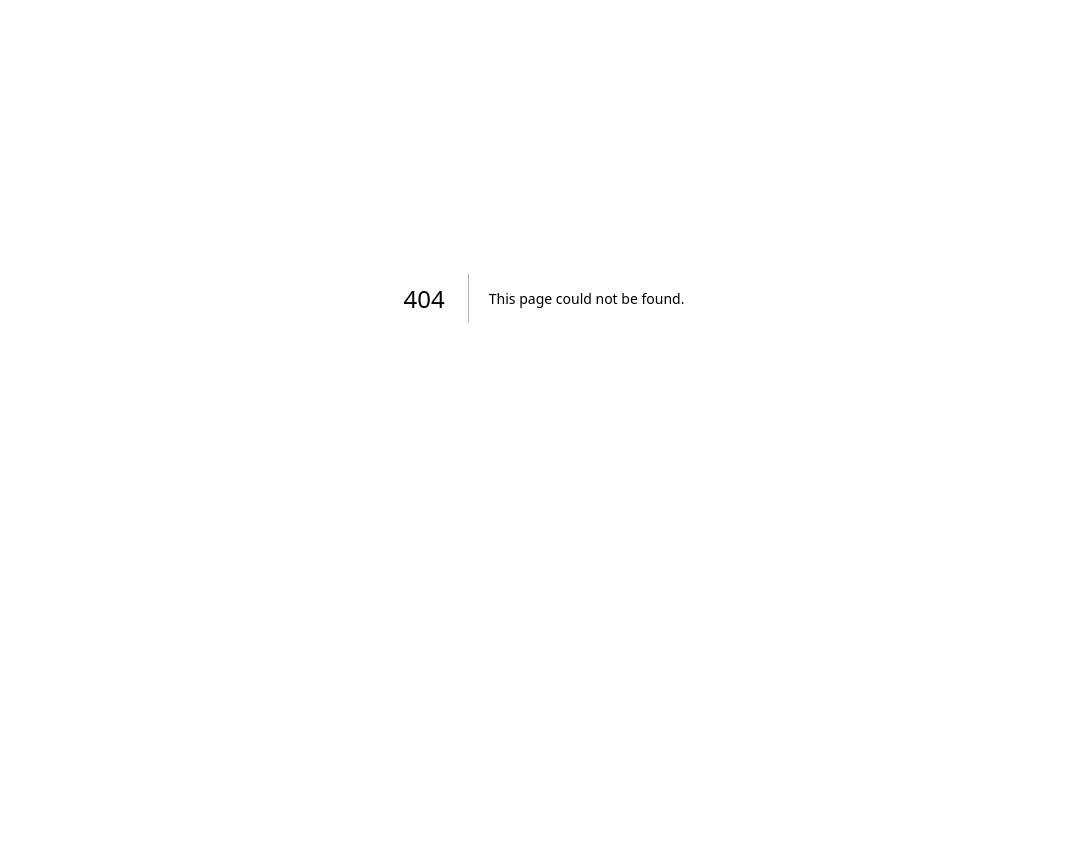
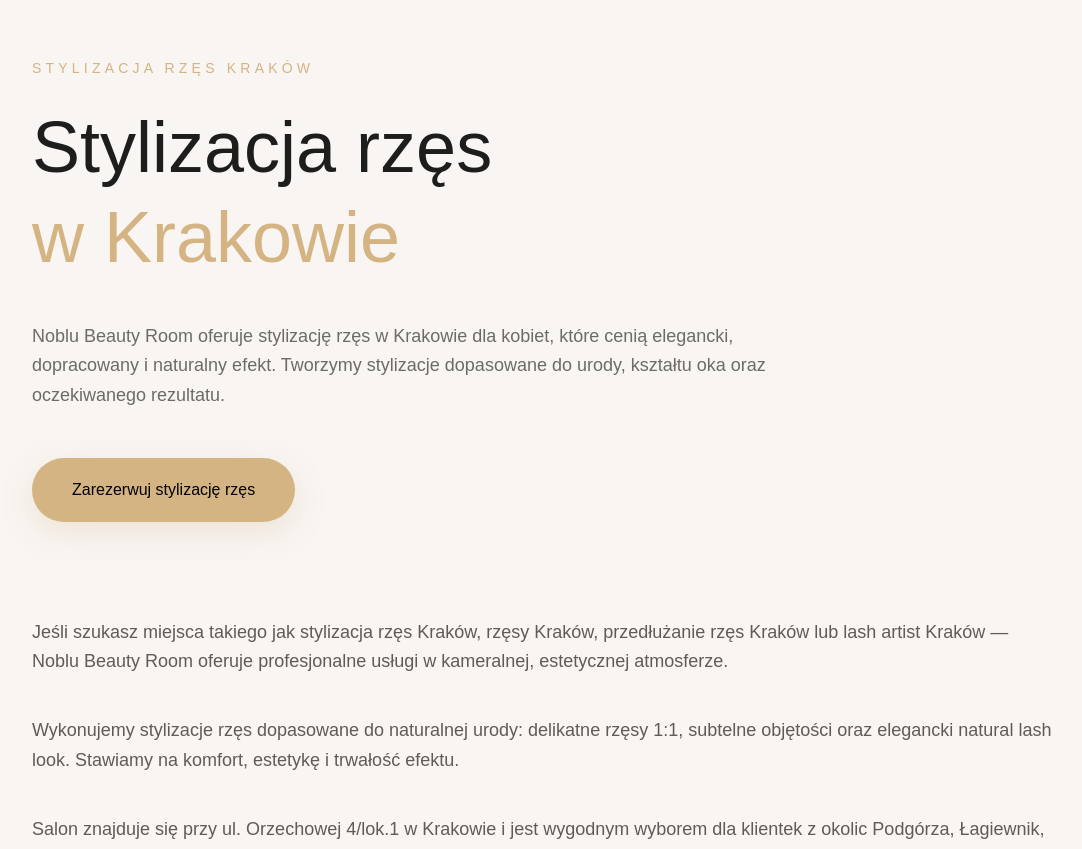
Before and after one commit to Noblunat/noblu-beauty-room, a Next.js app: page /stylizacja-rzes-krakow in a window 1280 px wide. Before the commit this address had no page. Shown: the part 102-951 px from the top of the page, without its empty margins (96-1178 px from the left). Before the commit the page ends 800 px from the top, so only its background shows below. Built offline with nearby package versions, Linux system fonts and the light colour scheme.

Commit message:
Add eyelash Krakow landing page and improve footer SEO

```diff
--- a/app/page.tsx
+++ b/app/page.tsx
@@ -865,7 +865,7 @@ referrerPolicy="no-referrer-when-downgrade"
 
         <p className="text-[#1D1D1B] leading-relaxed max-w-sm">
           Beauty studio w Krakowie stworzone dla kobiet,
-          które kochają estetykę, oraz perfekcyjne wykonanie.
+          które kochają estetykę oraz perfekcyjne wykonanie.
         </p>
       </div>
 
@@ -875,6 +875,7 @@ referrerPolicy="no-referrer-when-downgrade"
         </div>
 
         <div className="space-y-4 text-[#1D1D1B]">
+
           <a
             href="/manicure-krakow"
             className="block hover:text-[#D4B483] transition-colors"
@@ -882,8 +883,16 @@ referrerPolicy="no-referrer-when-downgrade"
             Manicure Kraków
           </a>
 
+          <a
+            href="/stylizacja-rzes-krakow"
+            className="block hover:text-[#D4B483] transition-colors"
+          >
+            Stylizacja rzęs Kraków
+          </a>
+
           <div>Pedicure SPA</div>
-  <div>Stylizacja Rzęs</div>
+
+        </div>
       </div>
 
       <div>
@@ -928,7 +937,7 @@ referrerPolicy="no-referrer-when-downgrade"
           </a>
 
           <a
-            href="https://booksy.com/pl-pl/105150_noblu-beauty-room_paznokcie_8820_krakow?do=invite&_branch_match_id=1407661378558015293&utm_medium=merchant_customer_invite&_branch_referrer=H4sIAAAAAAAAA8soKSkottLXT07J0UvKz88urtRLzs%2FVr%2FSOCjd2Tw0rjkqyrytKTUstKsrMS49PKsovL04tsnXOKMrPTQUAb6Gp0TwAAAA%3D"
+            href="https://booksy.com/pl-pl/105150_noblu-beauty-room_paznokcie_8820_krakow"
             target="_blank"
             rel="noopener noreferrer"
             className="block text-[#1D1D1B] hover:text-[#D4B483] transition-colors"
@@ -960,6 +969,7 @@ referrerPolicy="no-referrer-when-downgrade"
   src="https://elfsightcdn.com/platform.js"
   strategy="afterInteractive"
 />
+
 </div>
 )
 }
--- /dev/null
+++ b/app/stylizacja-rzes-krakow/page.tsx
@@ -0,0 +1,67 @@
+export const metadata = {
+  title: "Stylizacja rzęs Kraków | Noblu Beauty Room",
+  description:
+    "Stylizacja rzęs w Krakowie. Naturalny efekt, rzęsy 1:1, volume i premium lash look w Noblu Beauty Room.",
+}
+
+export default function StylizacjaRzesKrakowPage() {
+  return (
+    <main className="min-h-screen bg-[#F8F5F2] text-[#1D1D1B]">
+      <section className="pt-40 pb-24 px-6 lg:px-12">
+        <div className="max-w-5xl mx-auto">
+          <div className="text-sm uppercase tracking-[0.3em] text-[#D4B483] mb-6">
+            Stylizacja rzęs Kraków
+          </div>
+
+          <h1 className="text-5xl lg:text-7xl font-light leading-tight">
+            Stylizacja rzęs
+            <span className="block text-[#D4B483]">
+              w Krakowie
+            </span>
+          </h1>
+
+          <p className="mt-10 text-lg text-[#6D6B68] leading-relaxed max-w-3xl">
+            Noblu Beauty Room oferuje stylizację rzęs w Krakowie dla kobiet,
+            które cenią elegancki, dopracowany i naturalny efekt. Tworzymy
+            stylizacje dopasowane do urody, kształtu oka oraz oczekiwanego
+            rezultatu.
+          </p>
+
+          <div className="mt-12">
+            <a
+              href="https://booksy.com/pl-pl/105150_noblu-beauty-room_paznokcie_8820_krakow"
+              target="_blank"
+              rel="noopener noreferrer"
+              className="inline-flex items-center justify-center px-10 py-5 rounded-full bg-[#D4B483] text-black font-medium hover:scale-105 transition-transform shadow-[0_10px_30px_rgba(212,180,131,0.25)]"
+            >
+              Zarezerwuj stylizację rzęs
+            </a>
+          </div>
+        </div>
+      </section>
+
+      <section className="pb-24 px-6 lg:px-12">
+        <div className="max-w-5xl mx-auto space-y-10 text-lg leading-relaxed text-[#5F5B56]">
+          <p>
+            Jeśli szukasz miejsca takiego jak stylizacja rzęs Kraków,
+            rzęsy Kraków, przedłużanie rzęs Kraków lub lash artist Kraków —
+            Noblu Beauty Room oferuje profesjonalne usługi w kameralnej,
+            estetycznej atmosferze.
+          </p>
+
+          <p>
+            Wykonujemy stylizacje rzęs dopasowane do naturalnej urody:
+            delikatne rzęsy 1:1, subtelne objętości oraz elegancki natural
+            lash look. Stawiamy na komfort, estetykę i trwałość efektu.
+          </p>
+
+          <p>
+            Salon znajduje się przy ul. Orzechowej 4/lok.1 w Krakowie i jest
+            wygodnym wyborem dla klientek z okolic Podgórza, Łagiewnik,
+            Borku Fałęckiego, Ruczaju oraz Kurdwanowa.
+          </p>
+        </div>
+      </section>
+    </main>
+  )
+}
```
Lines whose indentation alone changed are shown as unchanged.
